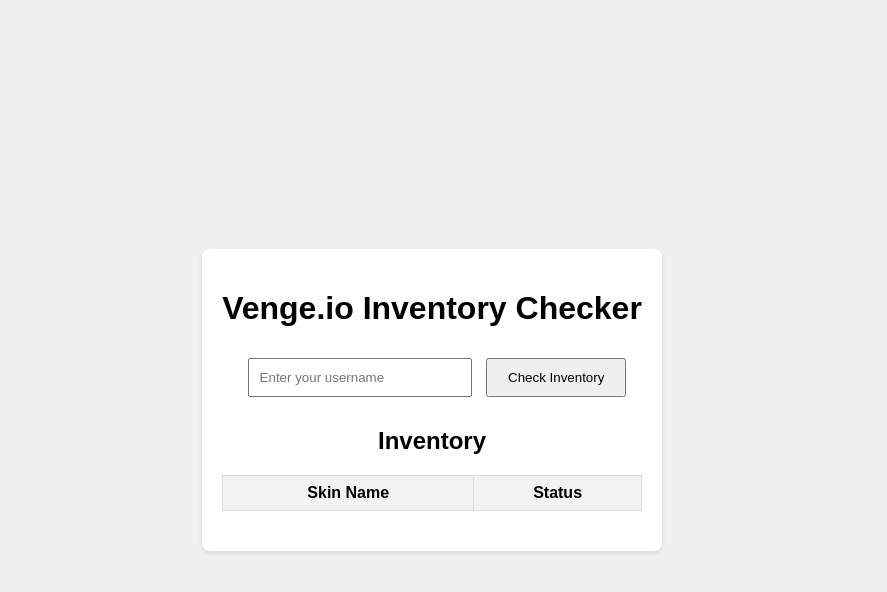
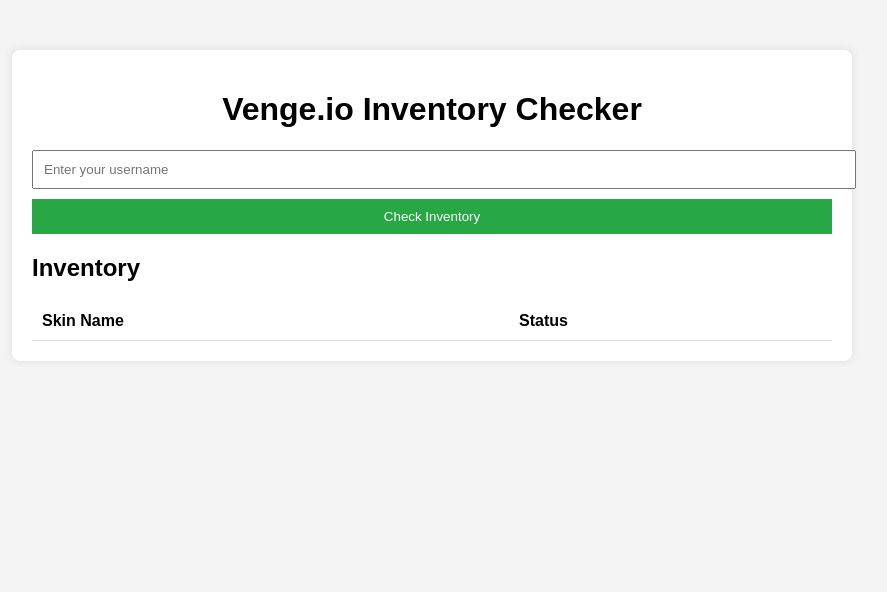
Before and after one commit to TheChillPaw/justforfun, a plain HTML site: page index.html in a window 1280 px wide. Shown: the whole page, without its empty margins (208-1095 px from the left). Drawn offline with Linux system fonts and the light colour scheme.

Commit message:
Update styles.css

```diff
--- a/styles.css
+++ b/styles.css
@@ -1,42 +1,61 @@
 body {
     font-family: Arial, sans-serif;
-    display: flex;
-    justify-content: center;
-    align-items: center;
-    height: 100vh;
+    background-color: #f4f4f4;
     margin: 0;
-    background-color: #f0f0f0;
+    padding: 0;
 }
 
 .container {
-    text-align: center;
+    max-width: 800px;
+    margin: 50px auto;
     padding: 20px;
     background-color: #fff;
     border-radius: 8px;
-    box-shadow: 0 2px 4px rgba(0, 0, 0, 0.1);
+    box-shadow: 0px 0px 10px rgba(0, 0, 0, 0.1);
 }
 
-input {
+h1 {
+    text-align: center;
+}
+
+input[type="text"] {
+    width: 100%;
     padding: 10px;
-    margin: 10px;
-    width: 200px;
+    margin-bottom: 10px;
 }
 
 button {
-    padding: 10px 20px;
+    width: 100%;
+    padding: 10px;
+    background-color: #28a745;
+    color: white;
+    border: none;
+    cursor: pointer;
+}
+
+button:hover {
+    background-color: #218838;
 }
 
 table {
-    margin: 20px auto;
+    width: 100%;
     border-collapse: collapse;
-    width: 100%;
 }
 
 th, td {
-    border: 1px solid #ddd;
-    padding: 8px;
+    padding: 10px;
+    text-align: left;
+    border-bottom: 1px solid #ddd;
 }
 
-th {
-    background-color: #f2f2f2;
+td.status {
+    text-align: center;
 }
+
+.cross {
+    color: red;
+}
+
+.check {
+    color: green;
+}
```
